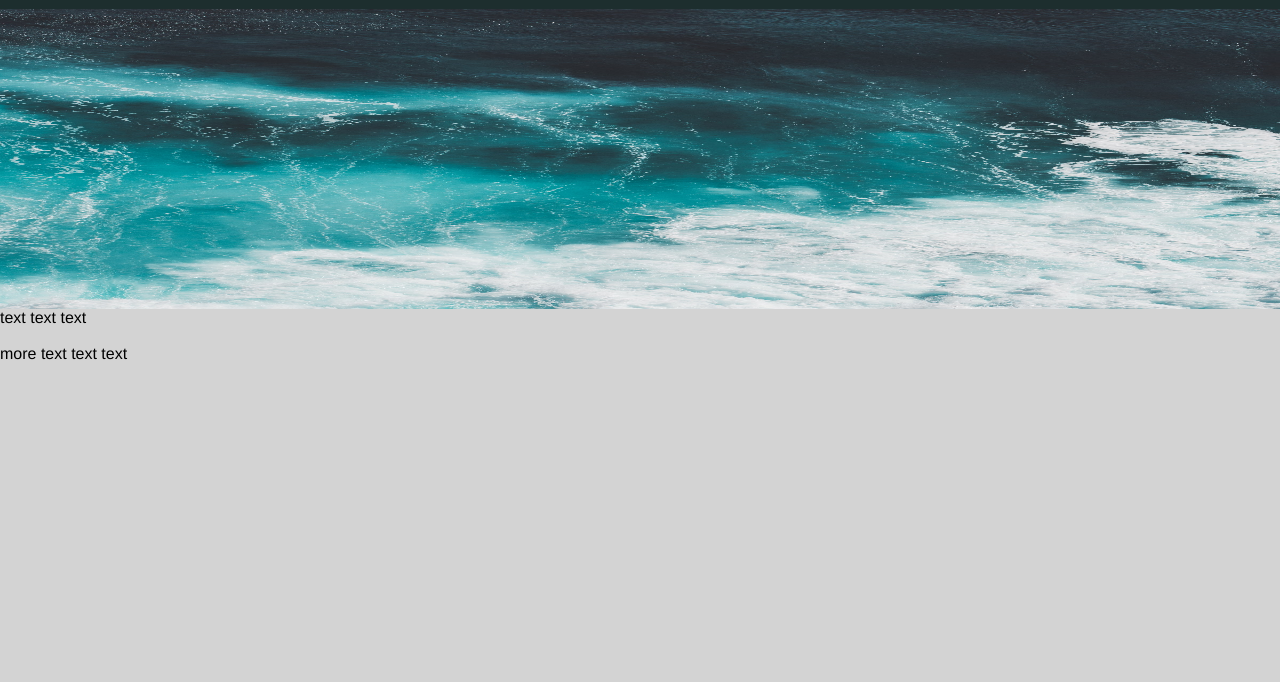
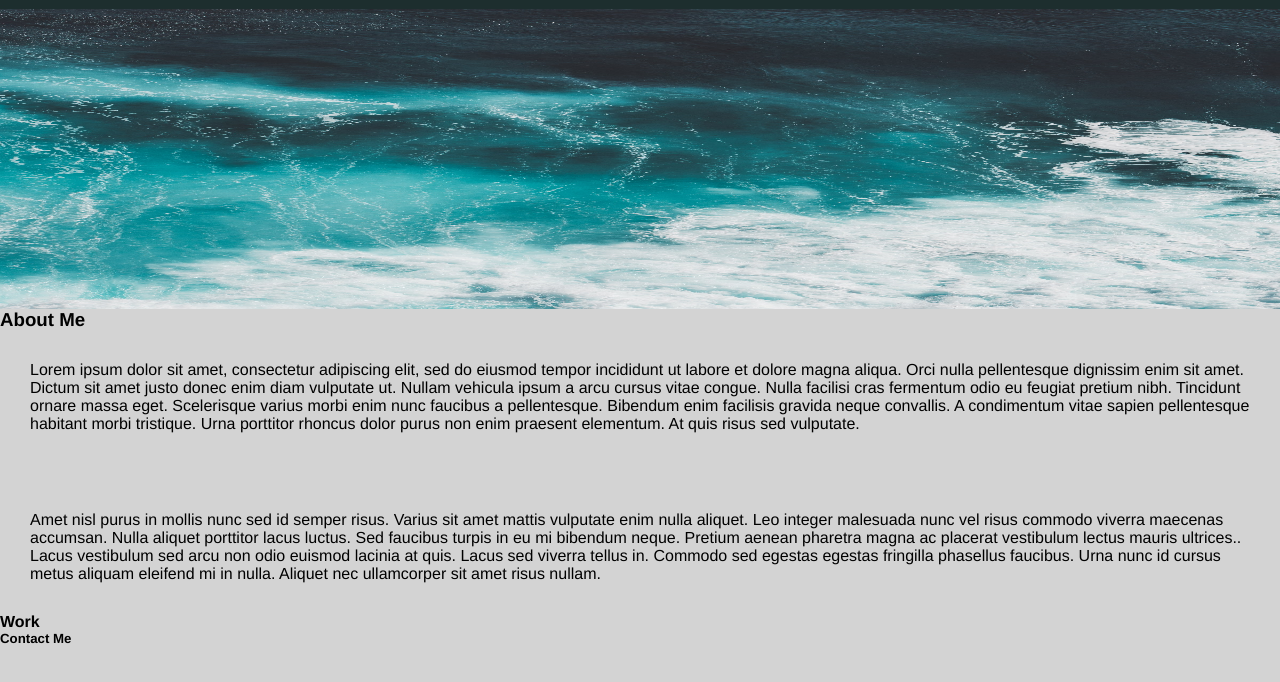
Before and after one commit to MikiWolfe/Dream-Candidate-Portfolio, a plain HTML site: page index.html in a window 1280 px wide. Shown: the part 94-776 px from the top of the page. Drawn offline with Linux system fonts and the light colour scheme.

Commit message:
Text added to HTML main div. Also internal links we tagged to their id's.

```diff
--- a/assets/css/styles.css
+++ b/assets/css/styles.css
@@ -62,3 +62,7 @@ a:hover {
 .header2 {
     position: absolute;
 }
+
+p {
+    margin: 30px;
+}
--- a/index.html
+++ b/index.html
@@ -33,11 +33,44 @@
      </div>
  </div>
 
+ <div>
  <div><!--About me-->
-
- <P>text text text </P>
- <br>
- <p> more text text text </p>
+ <h3 id="About-Me">About Me</h3>
+ <p>
+ Lorem ipsum dolor sit amet, consectetur adipiscing elit,
+ sed do eiusmod tempor incididunt ut labore et dolore magna
+ aliqua. Orci nulla pellentesque dignissim enim sit amet. Dictum
+ sit amet justo donec enim diam vulputate ut. Nullam vehicula
+  ipsum a arcu cursus vitae congue. Nulla facilisi cras fermentum
+   odio eu feugiat pretium nibh. Tincidunt ornare massa eget.
+  Scelerisque varius morbi enim nunc faucibus a pellentesque.
+  Bibendum enim facilisis gravida neque convallis.
+   A condimentum vitae sapien pellentesque habitant morbi
+    tristique. Urna porttitor rhoncus dolor purus non enim
+     praesent elementum. At quis risus sed vulputate.
+     </p>
+     <br>
+<p>
+ Amet nisl purus in mollis nunc sed id semper risus. Varius sit
+  amet mattis vulputate enim nulla aliquet. Leo integer malesuada
+  nunc vel risus commodo viverra maecenas accumsan. Nulla aliquet
+   porttitor lacus luctus. Sed faucibus turpis in eu mi bibendum
+   neque. Pretium aenean pharetra magna ac placerat vestibulum
+   lectus mauris ultrices.. Lacus vestibulum sed arcu non odio euismod lacinia at
+   quis. Lacus sed viverra tellus in. Commodo sed egestas egestas
+   fringilla phasellus faucibus. Urna nunc id cursus metus aliquam
+   eleifend mi in nulla. Aliquet nec ullamcorper sit amet risus
+    nullam.
+</p>
  </div>
 
+ <div><!--Work-->
+     <h4 id="Work">Work</h4>
+ </div>
+
+ <div><!--Contact Me-->
+     <h5 id="#Contact-Me">Contact Me</h5>
+ </div>
+
+ </div>
 </main>
```
Also changed, not shown: 1 other file.
